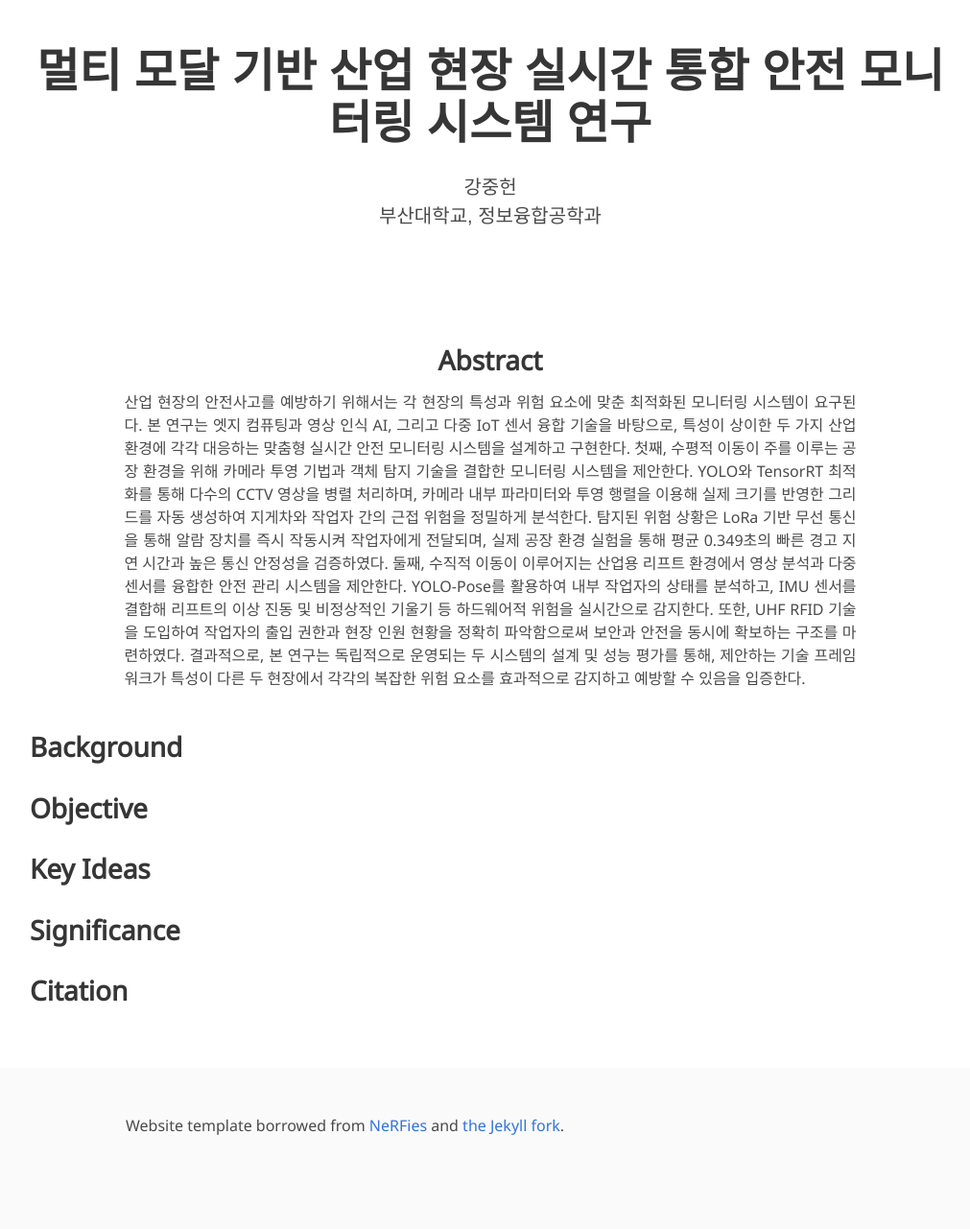
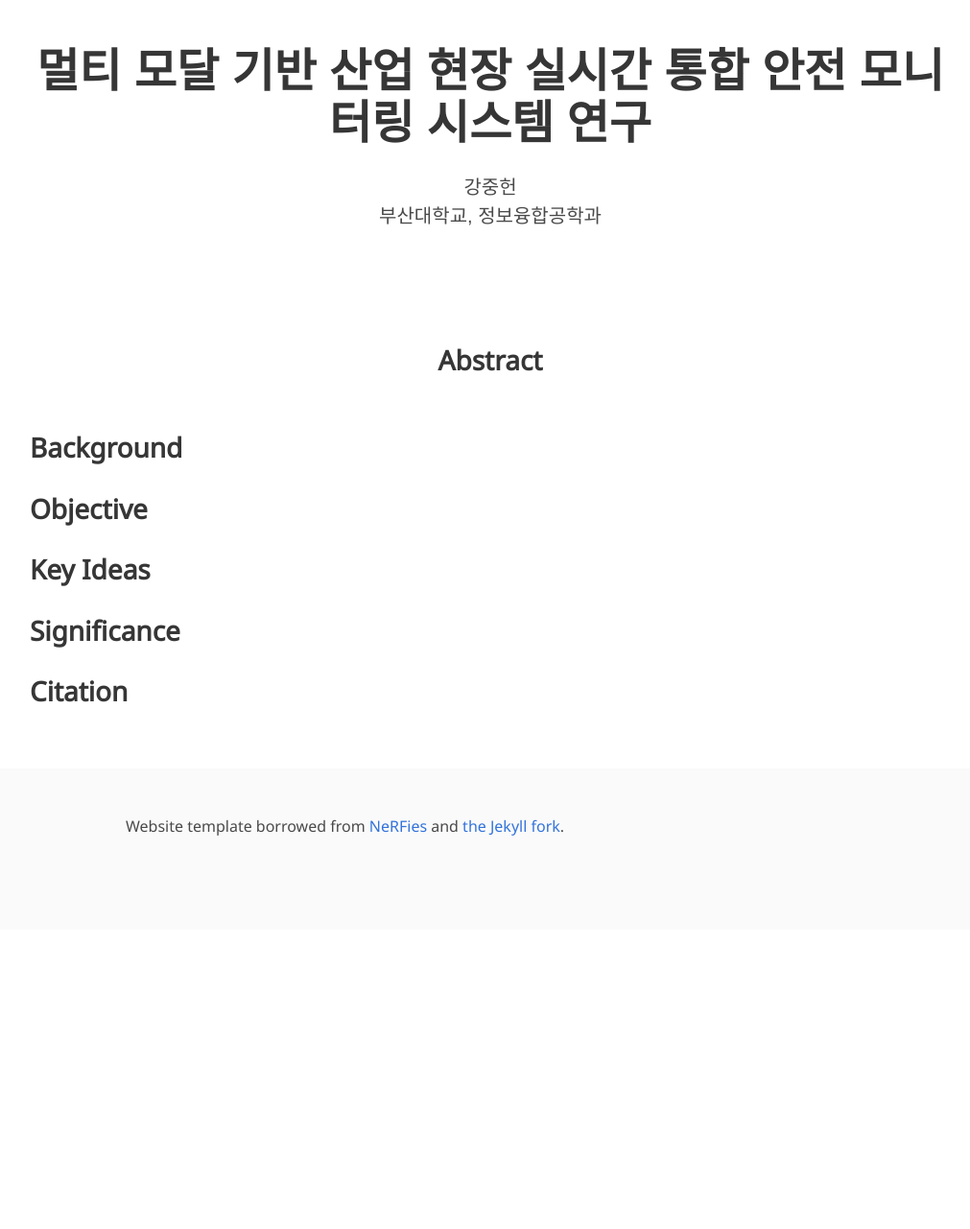
Before and after one commit to ctret11/ctret11.github.io, a Jekyll site: the page built from index.md, in a window 1280 px wide. Shown: the whole page at 96% size, without its empty margins (129-1140 px from the left). Built offline with Jekyll 4.4.1, drawn with Linux system fonts in a browser that asks for light colours; some web fonts are replaced; after the commit the page ends 969 px from its top, so only the background shows below that.

Commit message:
Update index.md

```diff
--- a/index.md
+++ b/index.md
@@ -14,7 +14,6 @@ affiliations:
     <div class="column is-four-fifths">
         <h2>Abstract</h2>
         <div class="content has-text-justified">
-산업 현장의 안전사고를 예방하기 위해서는 각 현장의 특성과 위험 요소에 맞춘 최적화된 모니터링 시스템이 요구된다. 본 연구는 엣지 컴퓨팅과 영상 인식 AI, 그리고 다중 IoT 센서 융합 기술을 바탕으로, 특성이 상이한 두 가지 산업 환경에 각각 대응하는 맞춤형 실시간 안전 모니터링 시스템을 설계하고 구현한다. 첫째, 수평적 이동이 주를 이루는 공장 환경을 위해 카메라 투영 기법과 객체 탐지 기술을 결합한 모니터링 시스템을 제안한다. YOLO와 TensorRT 최적화를 통해 다수의 CCTV 영상을 병렬 처리하며, 카메라 내부 파라미터와 투영 행렬을 이용해 실제 크기를 반영한 그리드를 자동 생성하여 지게차와 작업자 간의 근접 위험을 정밀하게 분석한다. 탐지된 위험 상황은 LoRa 기반 무선 통신을 통해 알람 장치를 즉시 작동시켜 작업자에게 전달되며, 실제 공장 환경 실험을 통해 평균 0.349초의 빠른 경고 지연 시간과 높은 통신 안정성을 검증하였다. 둘째, 수직적 이동이 이루어지는 산업용 리프트 환경에서 영상 분석과 다중 센서를 융합한 안전 관리 시스템을 제안한다. YOLO-Pose를 활용하여 내부 작업자의 상태를 분석하고, IMU 센서를 결합해 리프트의 이상 진동 및 비정상적인 기울기 등 하드웨어적 위험을 실시간으로 감지한다. 또한, UHF RFID 기술을 도입하여 작업자의 출입 권한과 현장 인원 현황을 정확히 파악함으로써 보안과 안전을 동시에 확보하는 구조를 마련하였다. 결과적으로, 본 연구는 독립적으로 운영되는 두 시스템의 설계 및 성능 평가를 통해, 제안하는 기술 프레임워크가 특성이 다른 두 현장에서 각각의 복잡한 위험 요소를 효과적으로 감지하고 예방할 수 있음을 입증한다.
         </div>
     </div>
 </div>
```
